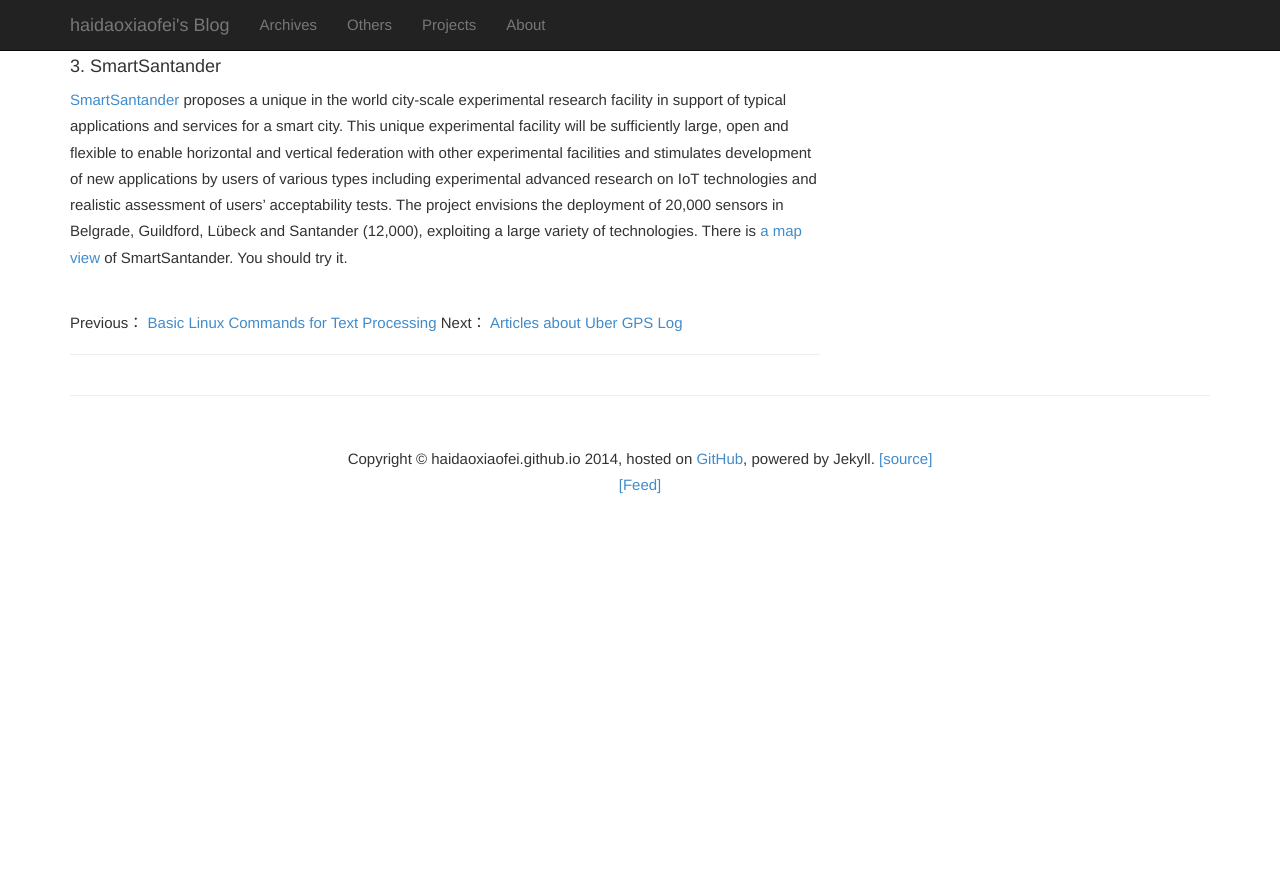
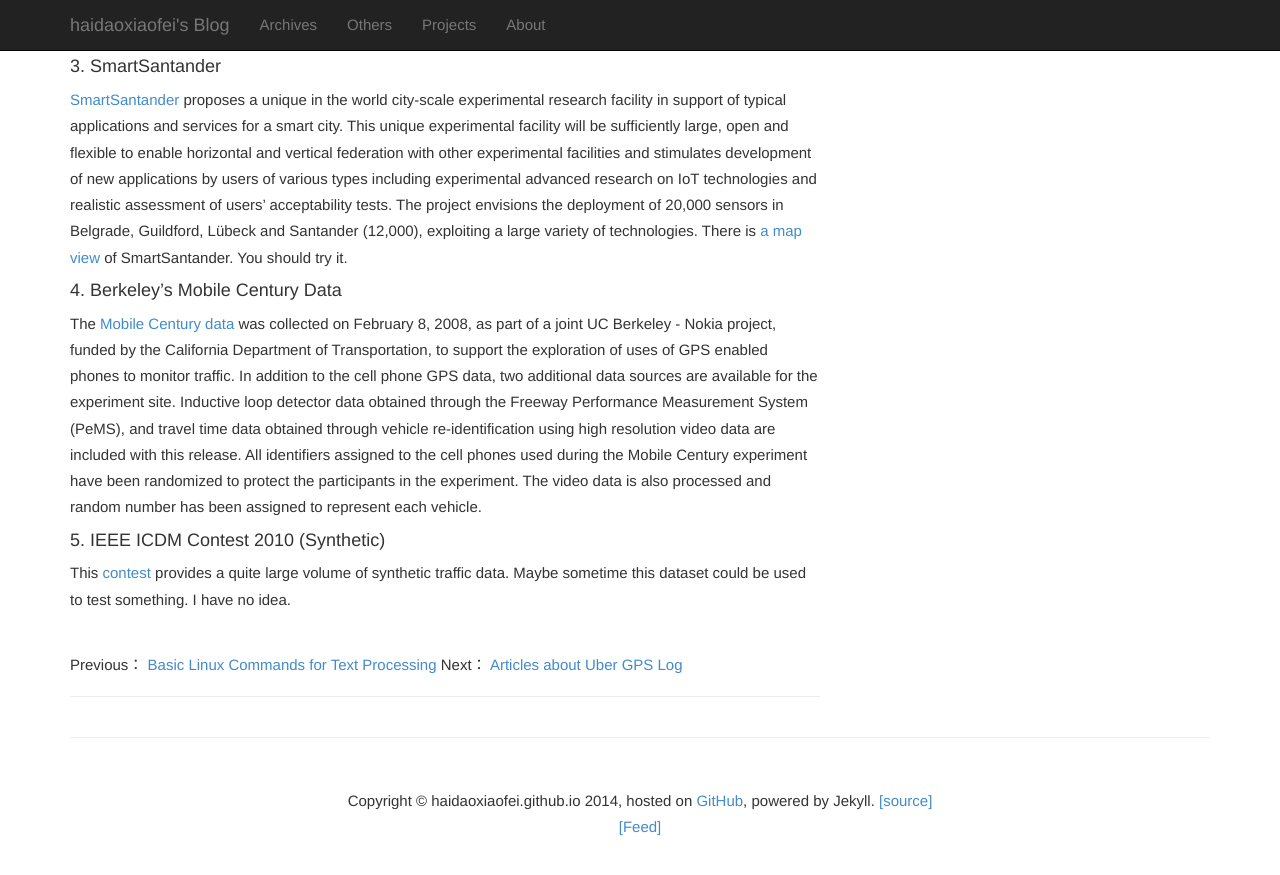
Before and after one commit to haidaoxiaofei/haidaoxiaofei.github.io, a Jekyll site: the page built from _posts/2014-11-21-geo-sensor-datasets.md, in a window 1280 px wide and 900 px high, scrolled down 590 px. Shown: the top 875 px of the window. Built offline with Jekyll 4.4.1, drawn with Linux system fonts in a browser that asks for light colours; Markdown is read by kramdown in place of the engine named in the settings; comment, search, counter and statistics services are not loaded; before the commit the page ends 1148 px from its top, so only the background shows below that.

Commit message:
update gps dataset

```diff
--- a/_posts/2014-11-21-geo-sensor-datasets.md
+++ b/_posts/2014-11-21-geo-sensor-datasets.md
@@ -18,3 +18,12 @@ This is [a sample of T-Drive trajectory dataset](http://research.microsoft.com/a
 ####3. SmartSantander
 
 [SmartSantander](http://www.smartsantander.eu) proposes a unique in the world city-scale experimental research facility in support of typical applications and services for a smart city. This unique experimental facility will be sufficiently large, open and flexible to enable horizontal and vertical federation with other experimental facilities and stimulates development of new applications by users of various types including experimental advanced research on IoT technologies and realistic assessment of users’ acceptability tests. The project envisions the deployment of 20,000 sensors in Belgrade, Guildford, Lübeck and Santander (12,000), exploiting a large variety of technologies. There is [a map view](http://maps.smartsantander.eu) of SmartSantander. You should try it.
+
+
+####4. Berkeley's Mobile Century Data
+
+The [Mobile Century data](http://traffic.berkeley.edu/project/downloads/mobilecenturydata) was collected on February 8, 2008, as part of a joint UC Berkeley - Nokia project, funded by the California Department of Transportation, to support the exploration of uses of GPS enabled phones to monitor traffic. In addition to the cell phone GPS data, two additional data sources are available for the experiment site. Inductive loop detector data obtained through the Freeway Performance Measurement System (PeMS), and travel time data obtained through vehicle re-identification using high resolution video data are included with this release. All identifiers assigned to the cell phones used during the Mobile Century experiment have been randomized to protect the participants in the experiment. The video data is also processed and random number has been assigned to represent each vehicle.
+
+####5. IEEE ICDM Contest 2010 (Synthetic)
+
+This [contest](http://tunedit.org/challenge/IEEE-ICDM-2010/gps) provides a quite large volume of synthetic traffic data. Maybe sometime this dataset could be used to test something. I have no idea.
```
